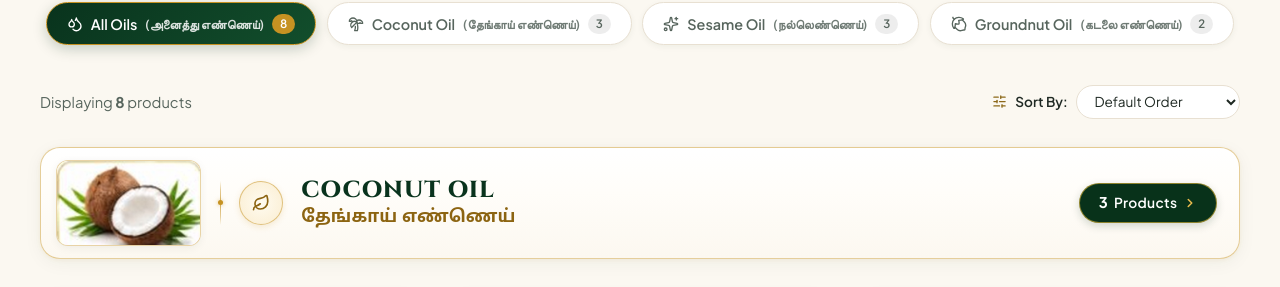
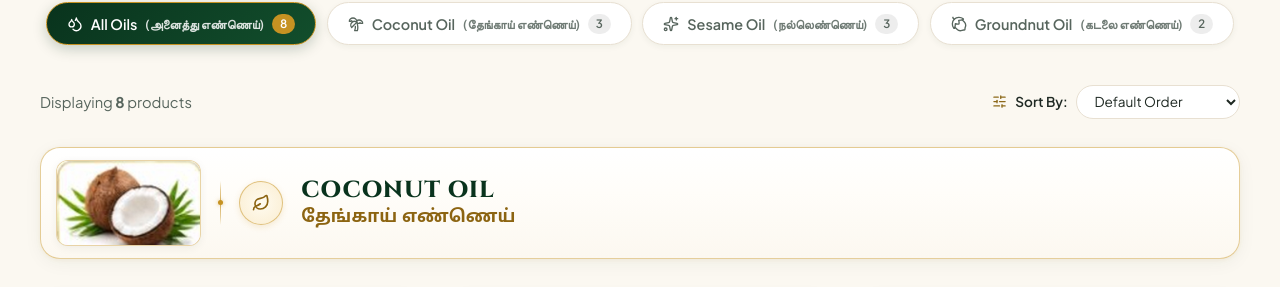
Before and after one commit to gowtham072007/oil-shop, a React (Vite) app: page / in a window 1280 px wide. Shown: the part 1257-1544 px from the top of the page. Built offline with nearby package versions, Linux system fonts and the light colour scheme; no server answers.

Commit message:
fix(categories): remove product count button from homepage category section cards

```diff
--- a/src/App.jsx
+++ b/src/App.jsx
@@ -22,7 +22,6 @@ import {
   Leaf,
   Droplet,
   Nut,
-  ChevronRight,
 } from "lucide-react";
 
 const OIL_CATEGORY_SECTIONS = [
@@ -284,15 +283,6 @@ const ShopMain = () => {
                           <div className="cat-card-title-ta">{cat.regionalName}</div>
                         </div>
                       </div>
-
-                      {/* 5. Dark green, gold-bordered product count badge on the right */}
-                      <div className="cat-card-right">
-                        <span className="cat-card-badge">
-                          <span className="badge-count-num">{catProducts.length}</span>{" "}
-                          {catProducts.length === 1 ? "Product" : "Products"}
-                          <ChevronRight size={14} strokeWidth={2.6} className="cat-card-badge-chevron" />
-                        </span>
-                      </div>
                     </div>
 
                     {/* Products Grid under this category */}
--- a/src/index.css
+++ b/src/index.css
@@ -963,11 +963,11 @@ input, textarea, select {
 .category-hero-card {
   display: flex;
   align-items: center;
-  justify-content: space-between;
+  justify-content: flex-start;
   background: linear-gradient(180deg, #ffffff 0%, #fffdf9 40%, #fcf8f0 100%);
   border: 1.5px solid rgba(198, 146, 34, 0.45);
   border-radius: 20px;
-  padding: 0.75rem 1.4rem 0.75rem 0.95rem;
+  padding: 0.75rem 1.25rem 0.75rem 0.95rem;
   margin-bottom: 1.85rem;
   box-shadow: 0 4px 18px rgba(9, 51, 29, 0.05), 0 1px 4px rgba(198, 146, 34, 0.08);
   transition: transform 0.28s cubic-bezier(0.16, 1, 0.3, 1),
```
